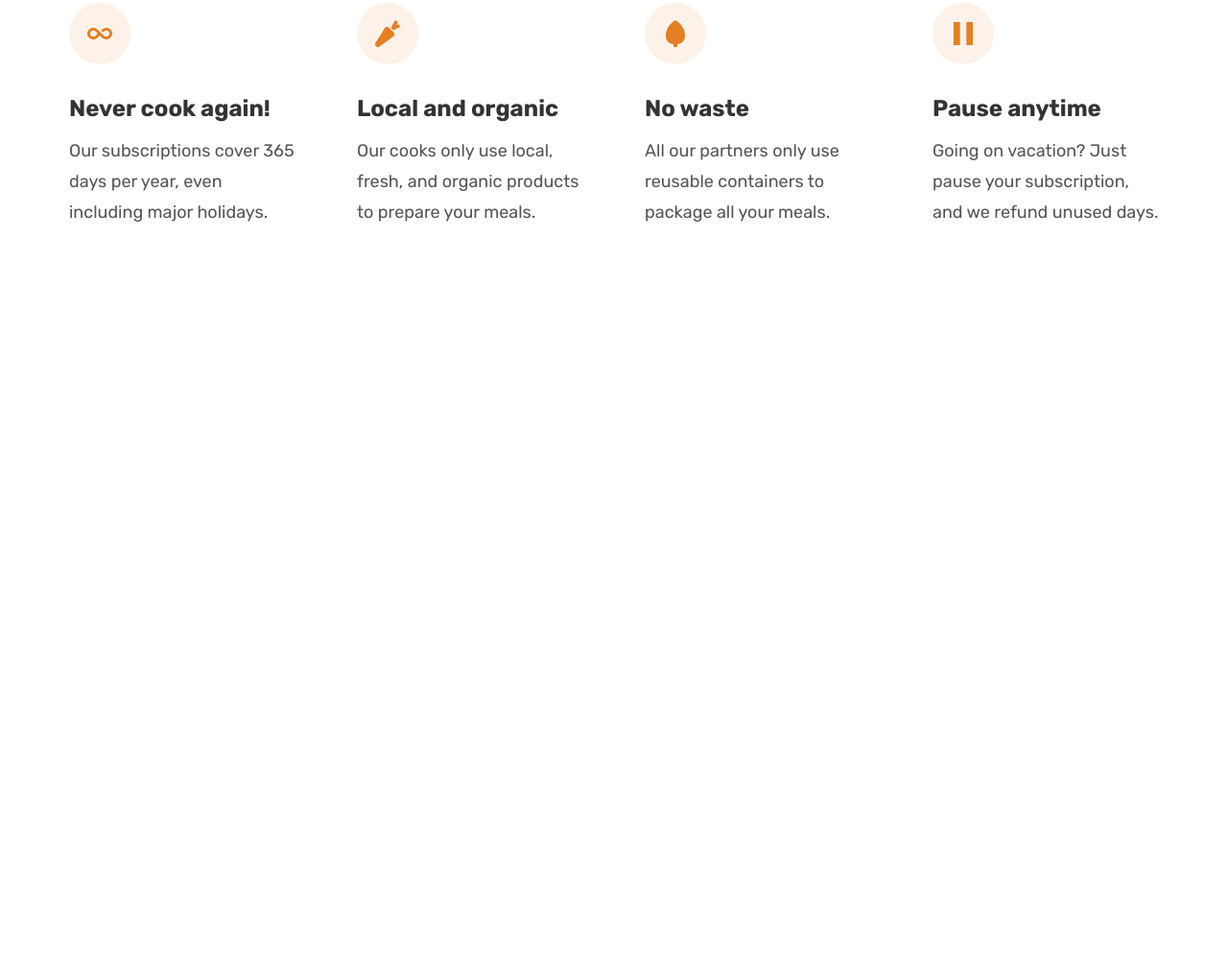
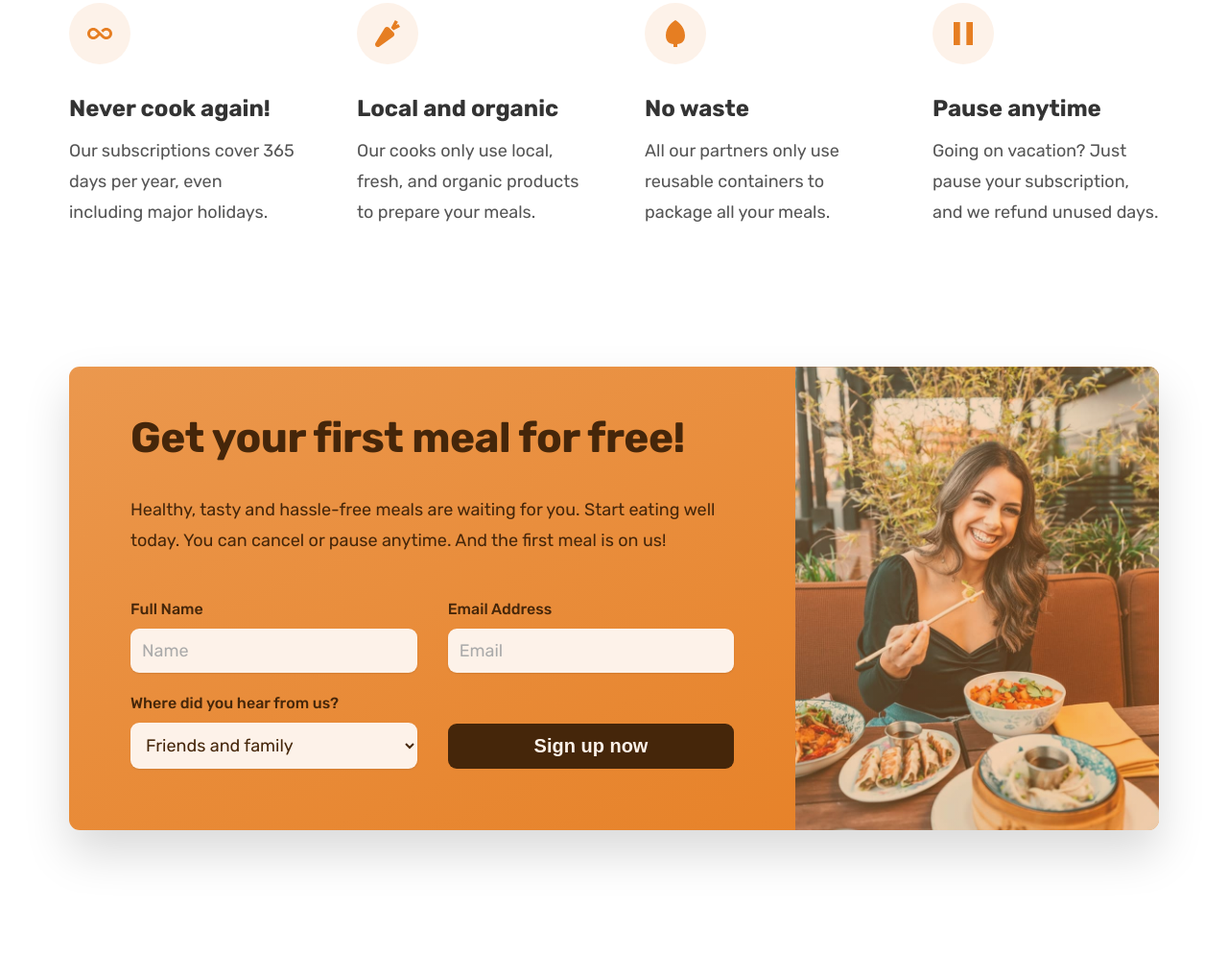
Before and after one commit to AlinaCosta/Omnifood-Project-GitHub, a plain HTML site: page index.html in a window 1280 px wide. Shown: the part 5638-6631 px from the top of the page at 96% size. Before the commit the page ends 5972 px from the top, so only its background shows below. Drawn offline with nearby package versions, Linux system fonts and the light colour scheme.

Commit message:
created CTA section

```diff
--- a/css/general.css
+++ b/css/general.css
@@ -155,7 +155,7 @@ body {
   text-transform: uppercase;
   margin-bottom: 1.6rem;
 }
-
+.btn,
 .btn:link,
 .btn:visited {
   text-decoration: none;
@@ -165,6 +165,11 @@ body {
   padding: 1.6rem 3.2rem;
   border-radius: 0.9rem;
   transition: all 0.3s;
+
+  /* Only necessary for .btn */
+  border: none;
+  cursor: pointer;
+  /* font-family: inherit; */
 }
 .btn--full:link,
 .btn--full:visited {
@@ -188,6 +193,16 @@ body {
   /* border: 3px solid #fff; */
   /* Trick to add border inside */
   box-shadow: inset 0 0 0 3px #fff;
+}
+.btn--form {
+  background-color: #45260a;
+  color: #fdf2e9;
+  align-self: end;
+  padding: 1.2rem;
+}
+.btn--form:hover {
+  background-color: #fdf2e9;
+  color: #45260a;
 }
 
 .link:link,
@@ -221,6 +236,13 @@ body {
   font-size: 3rem;
   color: #e67e22;
 }
+/* when you use tab on the keyboard */
+*:focus {
+  outline: none;
+  /* outline: 4px dotted #e67e22; */
+  /* outline-offset: 8px; */
+  box-shadow: 0 0 0 0.8rem hsla(28, 80%, 52%, 0.5);
+}
 
 /* HELPER CLASSES */
 .margin-right-sm {
--- a/css/style.css
+++ b/css/style.css
@@ -420,3 +420,75 @@
   font-size: 1.8rem;
   line-height: 1.8;
 }
+/* ************************ */
+/* CTA SECTION */
+/* ************************ */
+.section-cta {
+  padding: 4.8rem 0 12.8rem 0;
+}
+.cta {
+  display: grid;
+  /* 2/3 = 66.6% + 1/3 = 33.3% */
+  grid-template-columns: 2fr 1fr;
+  /* background-color: #e67e22; */
+  box-shadow: 0 2.4rem 4.8rem rgba(0, 0, 0, 0.15);
+  border-radius: 11px;
+
+  background-image: linear-gradient(to right bottom, #eb984e, #e67e22);
+  overflow: hidden;
+}
+.cta-text-box {
+  color: #45260a;
+  padding: 4.8rem 6.4rem 6.4rem 6.4rem;
+}
+.cta .heading-secondary {
+  color: #45260a;
+  margin-bottom: 3.2rem;
+}
+.cta-text {
+  font-size: 1.8rem;
+  line-height: 1.8;
+  margin-bottom: 4.8rem;
+}
+.cta-img-box {
+  background-image: linear-gradient(
+      to right bottom,
+      rgba(235, 151, 78, 0.35),
+      rgba(230, 125, 34, 0.35)
+    ),
+    url("../img/eating.jpg");
+  background-size: cover;
+  background-position: center;
+}
+.cta-form {
+  display: grid;
+  grid-template-columns: 1fr 1fr;
+  column-gap: 3.2rem;
+  row-gap: 2.4rem;
+}
+.cta-form label {
+  display: block;
+  font-size: 1.6rem;
+  font-weight: 500;
+  margin-bottom: 1.2rem;
+}
+.cta-form input,
+.cta-form select {
+  width: 100%;
+  padding: 1.2rem;
+  font-size: 1.8rem;
+  font-family: inherit;
+  color: inherit;
+  border: none;
+  background-color: #fdf2e9;
+  border-radius: 9px;
+  box-shadow: 0 1px 2px rgba(0, 0, 0, 0.1);
+}
+.cta-form input::placeholder {
+  color: #aaa;
+}
+/*tab on keyboard*/
+.cta *:focus {
+  outline: none;
+  box-shadow: 0 0 0 0.8rem rgba(253, 242, 233, 0.5);
+}
--- a/index.html
+++ b/index.html
@@ -537,6 +537,54 @@
           </div>
         </div>
       </section>
+      <section class="section-cta">
+        <div class="container">
+          <div class="cta">
+            <div class="cta-text-box">
+              <header class="cta-header">
+                <h2 class="heading-secondary">Get your first meal for free!</h2>
+                <p class="cta-text">
+                  Healthy, tasty and hassle-free meals are waiting for you.
+                  Start eating well today. You can cancel or pause anytime. And
+                  the first meal is on us!
+                </p>
+              </header>
+              <form action="#" class="cta-form">
+                <div>
+                  <label for="full-name">Full Name</label>
+                  <input
+                    id="full-name"
+                    type="text"
+                    placeholder="Name"
+                    required
+                  />
+                </div>
+                <div>
+                  <label for="email">Email Address</label>
+                  <input id="email" type="email" placeholder="Email" required />
+                </div>
+                <div>
+                  <label for="select-where">Where did you hear from us?</label>
+                  <select id="select-where" required>
+                    <option value="friends" default>Friends and family</option>
+                    <option value="youtube">Youtube video</option>
+                    <option value="ad">Facebook Ad</option>
+                    <option value="podcast">Podcast</option>
+                    <option value="others">Others</option>
+                  </select>
+                </div>
+                <button class="btn btn--form">Sign up now</button>
+              </form>
+            </div>
+            <!--accessibility for screen readers (role, aria-label) -->
+            <div
+              class="cta-img-box"
+              role="img"
+              aria-label="Woman enjoying food"
+            ></div>
+          </div>
+        </div>
+      </section>
     </main>
     <!--use this script if you want to use ionicons without iconic Framework -->
     <script src="https://unpkg.com/ionicons@4.5.10-0/dist/ionicons.js"></script>
```
Also changed, not shown: Sketch/08.CTA section.jpg (added).
